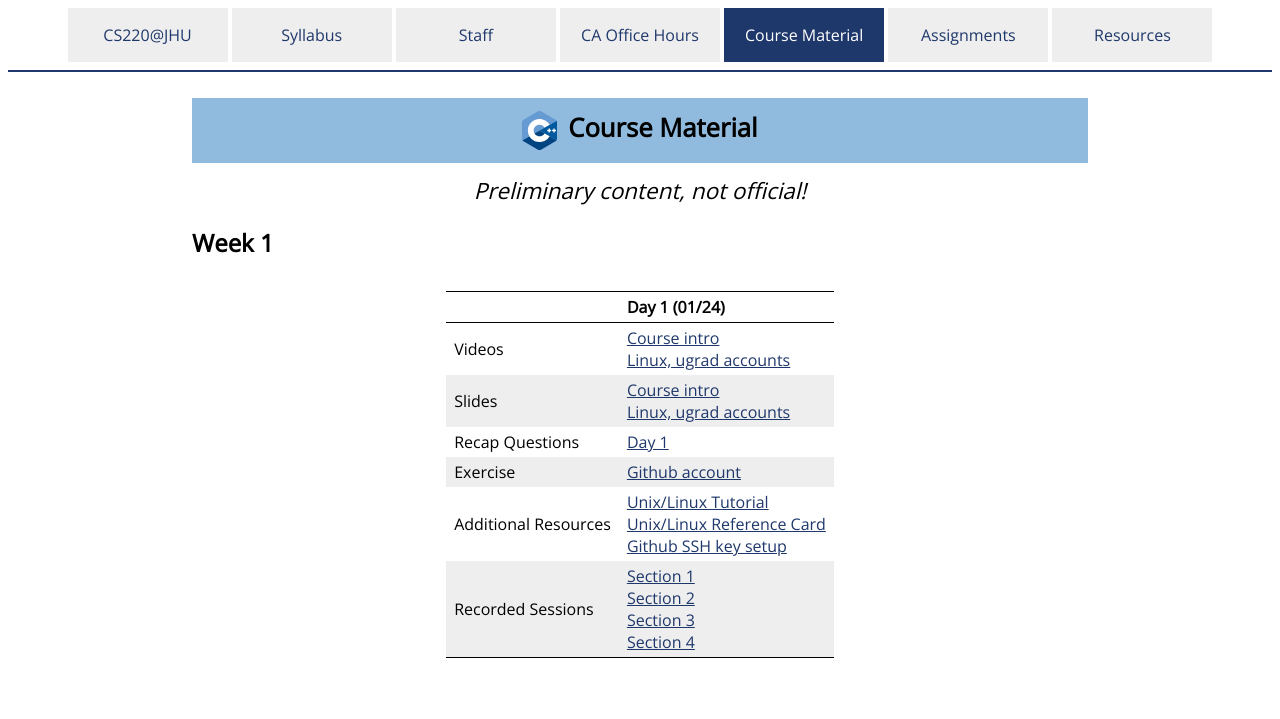
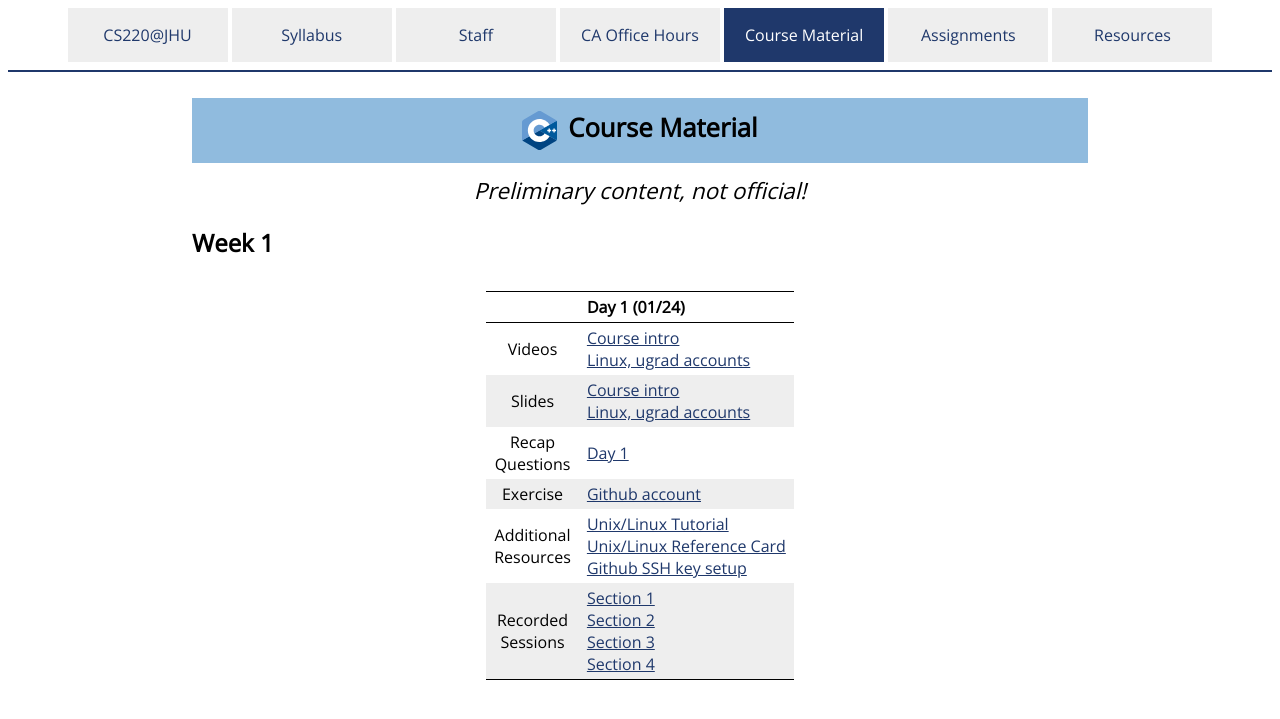
Before and after one commit to jhu-ip/cs220-s22, a Jekyll site: the page built from material.md, in a window 1280 px wide. Shown: the top 719 px of the page. Built offline with Jekyll 4.4.1, drawn with Linux system fonts in a browser that asks for light colours.

Commit message:
minor formatting tweaks

```diff
--- a/material.md
+++ b/material.md
@@ -7,10 +7,10 @@ category: "material"
 ## Week 1
 
    &nbsp; | Day 1 (01/24)
- -- | --
+ :--:  | --
 Videos | [Course intro](https://jh.hosted.panopto.com/Panopto/Pages/Viewer.aspx?id=dbce7d0d-59a3-45f1-bf13-ad90013c8a82)<br>[Linux, ugrad accounts](https://jh.hosted.panopto.com/Panopto/Pages/Viewer.aspx?id=d6bb780e-7f77-423d-a5a2-acb701750ed2)
 Slides | [Course intro](slides/day01_intro.pdf)<br>[Linux, ugrad accounts](slides/day01_linux_intro.pdf)
-Recap Questions | [Day 1](questions/day01.html)
+Recap<br>Questions | [Day 1](questions/day01.html)
 Exercise | [Github account](exercise/github.html)
-Additional Resources | [Unix/Linux Tutorial](https://cs.jhu.edu/~joanne/unix.html)<br>[Unix/Linux Reference Card](https://cs.jhu.edu/~joanne/unixRC.pdf)<br>[Github SSH key setup](resources/github-ssh.html)
-Recorded Sessions | [Section 1](#)<br>[Section 2](#)<br>[Section 3](#)<br>[Section 4](#)
+Additional<br>Resources | [Unix/Linux Tutorial](https://cs.jhu.edu/~joanne/unix.html)<br>[Unix/Linux Reference Card](https://cs.jhu.edu/~joanne/unixRC.pdf)<br>[Github SSH key setup](resources/github-ssh.html)
+Recorded<br>Sessions | [Section 1](#)<br>[Section 2](#)<br>[Section 3](#)<br>[Section 4](#)
```
Also changed, not shown: gen_materials_page.rb (+4 -4 lines).
